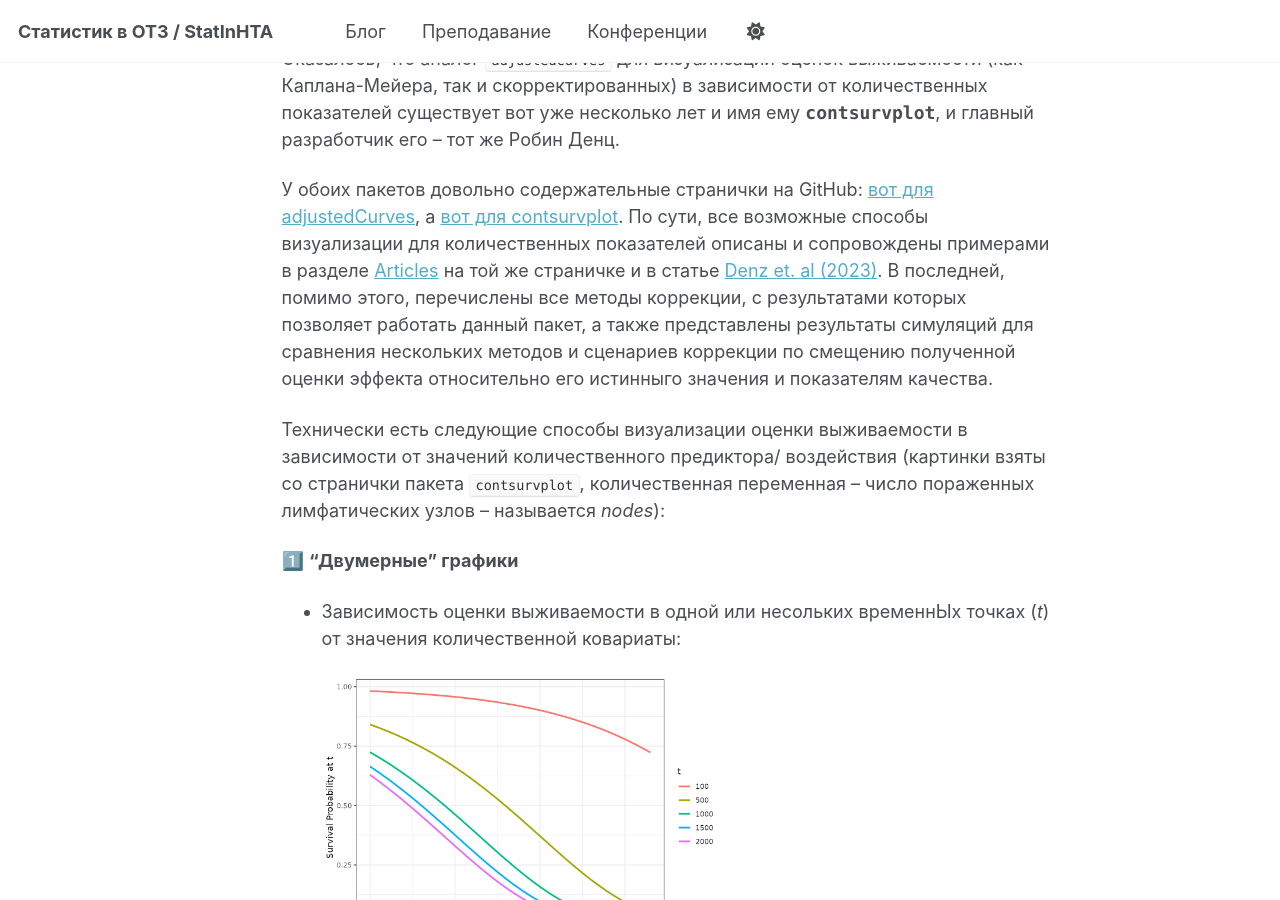
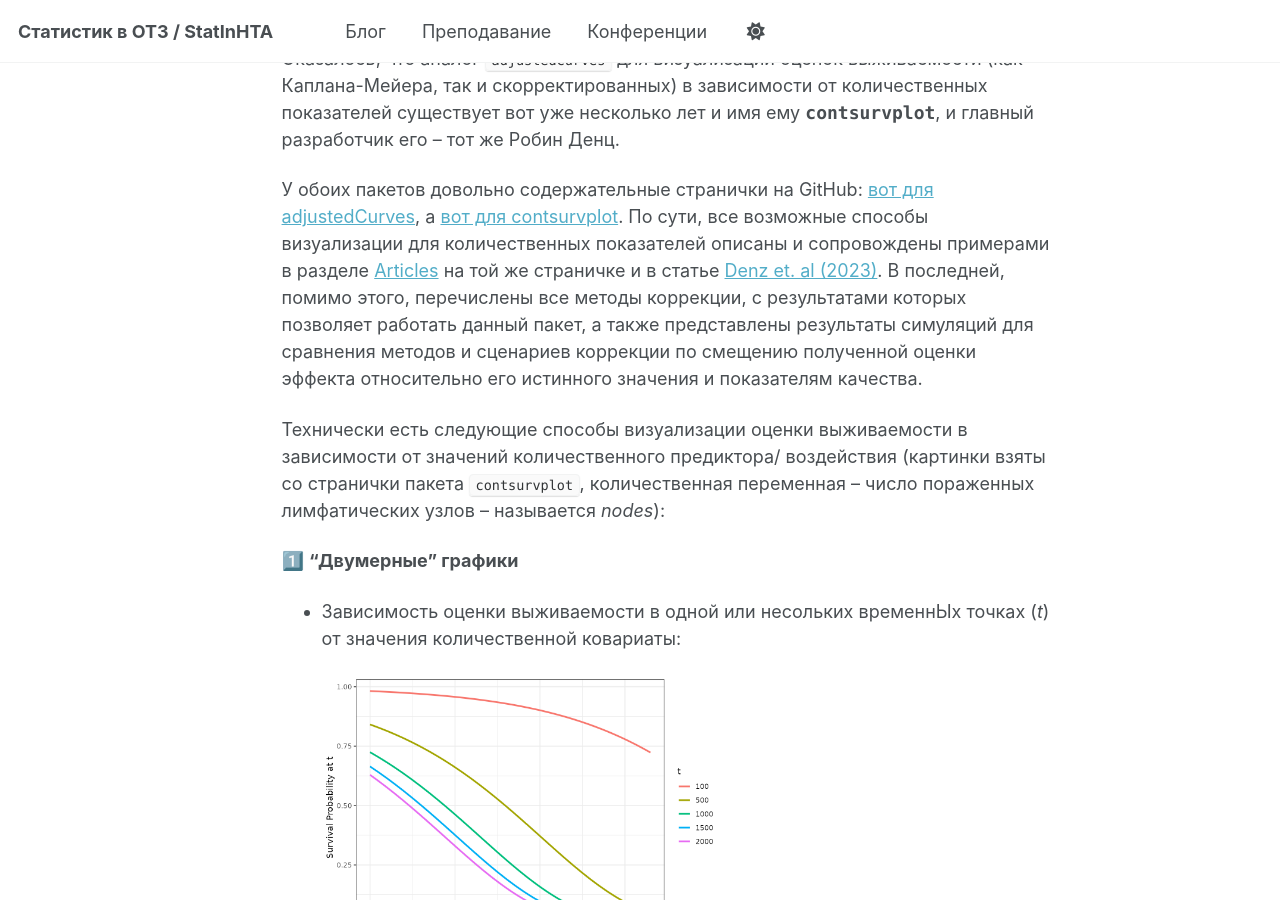
Before and after one commit to ejeej/ejeej.github.io, a Jekyll site: the page built from _posts/2026-03-08-contsurvplot.md, in a window 1280 px wide and 900 px high, scrolled down 688 px. Built offline with Jekyll 4.4.1, drawn with Linux system fonts in a browser that asks for light colours; a script bundle is joined from its source files by our own code; library files that are not in the unit come from our copies.

Commit message:
Corrected post on contsurvplot

```diff
--- a/_posts/2026-03-08-contsurvplot.md
+++ b/_posts/2026-03-08-contsurvplot.md
@@ -18,7 +18,7 @@ tags:
 
 Оказалось, что аналог `adjustedCurves` для визуализации оценок выживаемости (как Каплана-Мейера, так и скорректированных) в зависимости от количественных показателей существует вот уже несколько лет и имя ему **`contsurvplot`**, и главный разработчик его -- тот же Робин Денц.
 
-У обоих пакетов довольно содержательные странички на GitHub: [вот для adjustedCurves](https://robindenz1.github.io/adjustedCurves/), а [вот для contsurvplot](https://robindenz1.github.io/contsurvplot/index.html). По сути, все возможные способы визуализации для количественных показателей описаны и сопровождены примерами в разделе [Articles](https://robindenz1.github.io/contsurvplot/articles/introduction.html) на той же страничке и в статье [Denz et. al (2023)](https://doi.org/10.1002%2Fsim.9681). В последней, помимо этого, перечислены все методы коррекции, с результатами которых позволяет работать данный пакет, а также представлены результаты симуляций для сравнения нескольких методов и сценариев коррекции по смещению полученной оценки эффекта относительно его истинныго значения и показателям качества.
+У обоих пакетов довольно содержательные странички на GitHub: [вот для adjustedCurves](https://robindenz1.github.io/adjustedCurves/), а [вот для contsurvplot](https://robindenz1.github.io/contsurvplot/index.html). По сути, все возможные способы визуализации для количественных показателей описаны и сопровождены примерами в разделе [Articles](https://robindenz1.github.io/contsurvplot/articles/introduction.html) на той же страничке и в статье [Denz et. al (2023)](https://doi.org/10.1002%2Fsim.9681). В последней, помимо этого, перечислены все методы коррекции, с результатами которых позволяет работать данный пакет, а также представлены результаты симуляций для сравнения методов и сценариев коррекции по смещению полученной оценки эффекта относительно его истинного значения и показателям качества.
 
 Технически есть следующие способы визуализации оценки выживаемости в зависимости от значений количественного предиктора/ воздействия (картинки взяты со странички пакета `contsurvplot`, количественная переменная -- число пораженных лимфатических узлов -- называется _nodes_):
 
```
